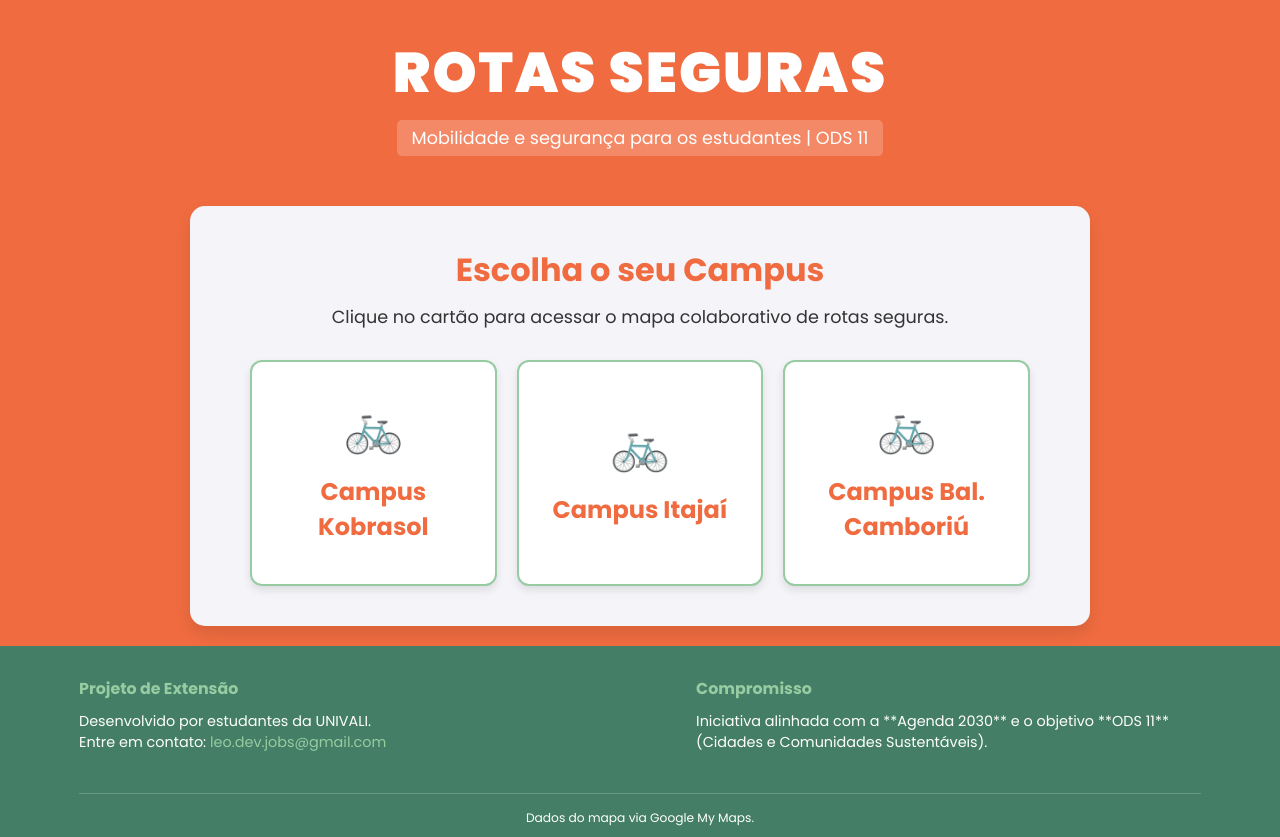
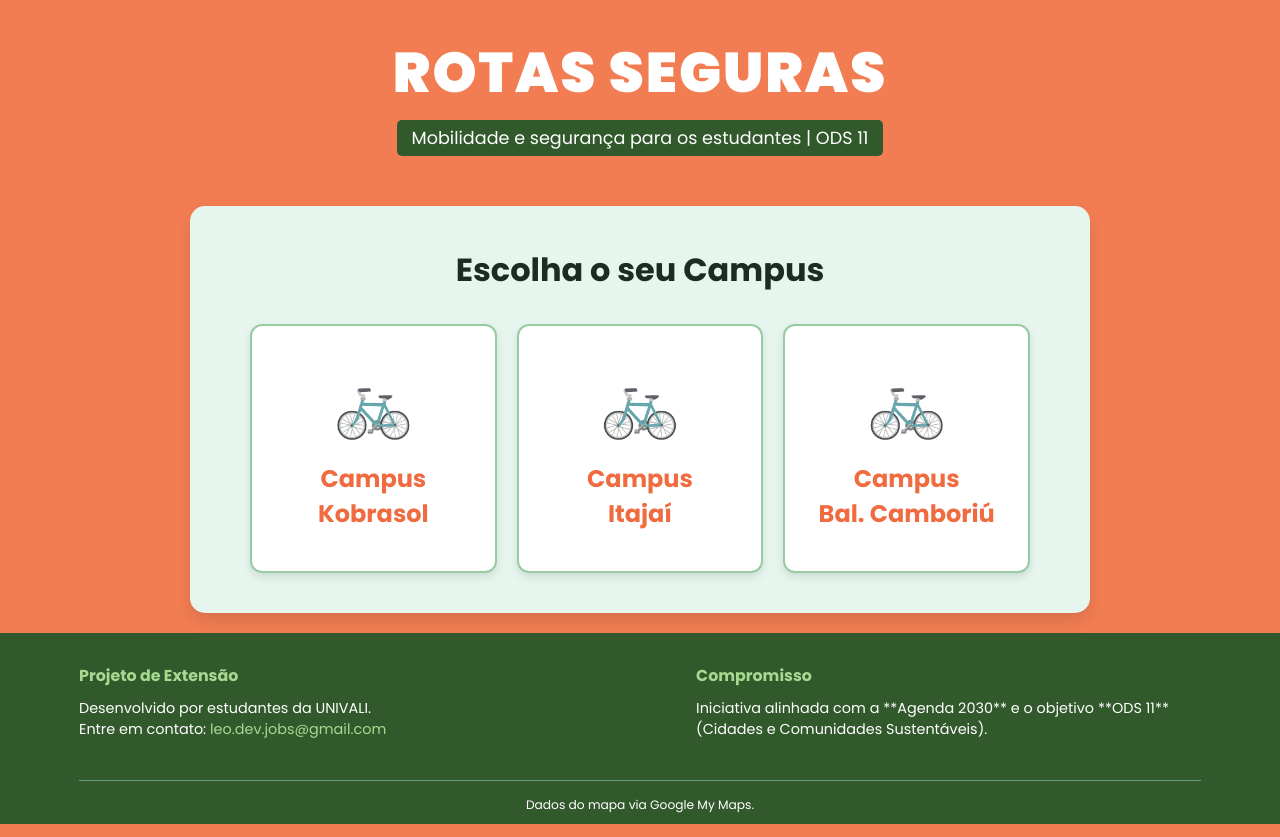
Before and after one commit to LeomarAlves/rotas-seguras-univali, a plain HTML site: page index.html in a window 1280 px wide. Drawn offline with Linux system fonts and the light colour scheme.

Commit message:
alteracao cores

```diff
--- a/css/style.css
+++ b/css/style.css
@@ -7,7 +7,7 @@
 }
 body {
     font-family: 'Poppins', sans-serif;
-    background-color: #f06c40;
+    background-color: #f27d52;
     color: #333333;
 }
 .container {
@@ -17,7 +17,7 @@ body {
     padding: 0 15px;
 }
 .main-header {
-    background-color: #f06c40;
+    background-color: #f27d52;
     color: white;
     padding: 30px 0;
     text-align: center;
@@ -40,7 +40,7 @@ body {
     font-weight: 400;
     opacity: 1;
     color: white;
-    background-color: rgba(255, 255, 255, 0.2);
+    background-color: #32592c;
     display: inline-block;
     padding: 5px 15px;
     border-radius: 5px;
@@ -48,7 +48,7 @@ body {
 .map-links {
     padding: 40px 0;
     text-align: center;
-    background-color: #f4f4f9;
+    background-color: #e6f5ee;
     border-radius: 15px;
     margin: 20px auto;
     width: 90%;
@@ -58,7 +58,7 @@ body {
 .map-links h2 {
     font-size: 2em;
     margin-bottom: 10px;
-    color: #f06c40;
+    color: #1c2c20;
 }
 .section-description {
     font-size: 1.1em;
@@ -104,11 +104,11 @@ body {
     color: #666;
 }
 .icon {
-    font-size: 3em;
-    color: #97cba1;
+    font-size: 4em;
+    color: #32592c;
 }
 .main-footer {
-    background-color: #447e66;
+    background-color: #32592c;
     color: white;
     padding: 30px 0 10px;
     font-size: 0.9em;
@@ -125,12 +125,12 @@ body {
     margin-bottom: 20px;
 }
 .footer-section h4 {
-    color: #97cba1;
+    color: #a8d991;
     font-size: 1.1em;
     margin-bottom: 10px;
 }
 .footer-link {
-    color: #97cba1;
+    color: #a8d991;
     text-decoration: none;
 }
 .footer-link:hover {
--- a/index.html
+++ b/index.html
@@ -21,7 +21,6 @@
         <section class="map-links">
         <div class="container">
             <h2>Escolha o seu Campus</h2>
-            <p class="section-description">Clique no cartão para acessar o mapa colaborativo de rotas seguras.</p>
 
             <div class="card-grid">
 
@@ -32,12 +31,12 @@
 
                 <a href="[LINK DO MAPA ITAJAÍ]" target="_blank" class="map-card">
                     <span class="icon">🚲</span>
-                    <h3>Campus Itajaí</h3>
+                    <h3>Campus <br> Itajaí</h3>
                 </a>
 
                 <a href="[LINK DO MAPA TUBARÃO]" target="_blank" class="map-card">
                     <span class="icon">🚲</span>
-                    <h3>Campus Bal. Camboriú</h3>
+                    <h3>Campus <br> Bal. Camboriú</h3>
                 </a>
 
             </div>
```
